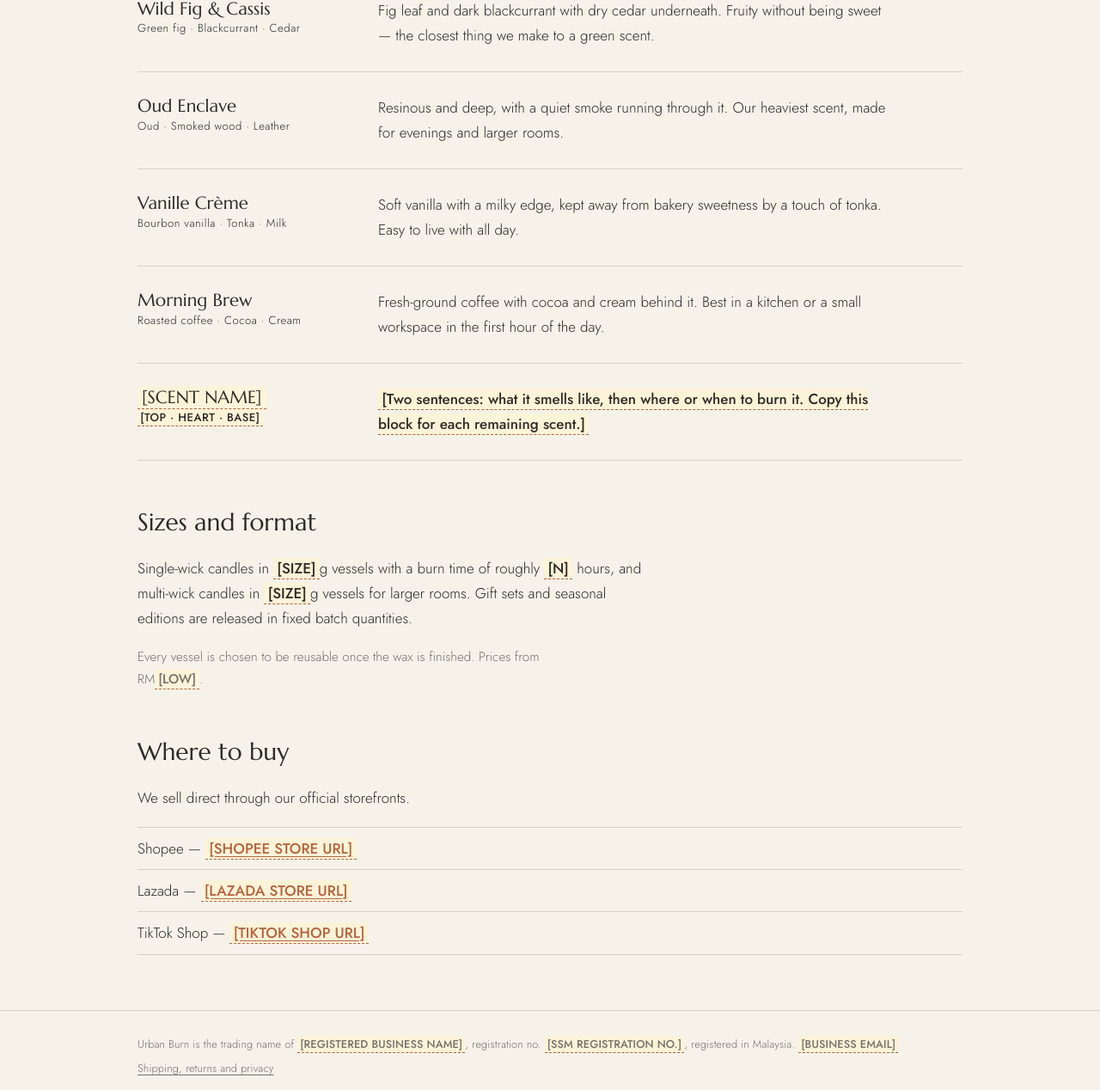
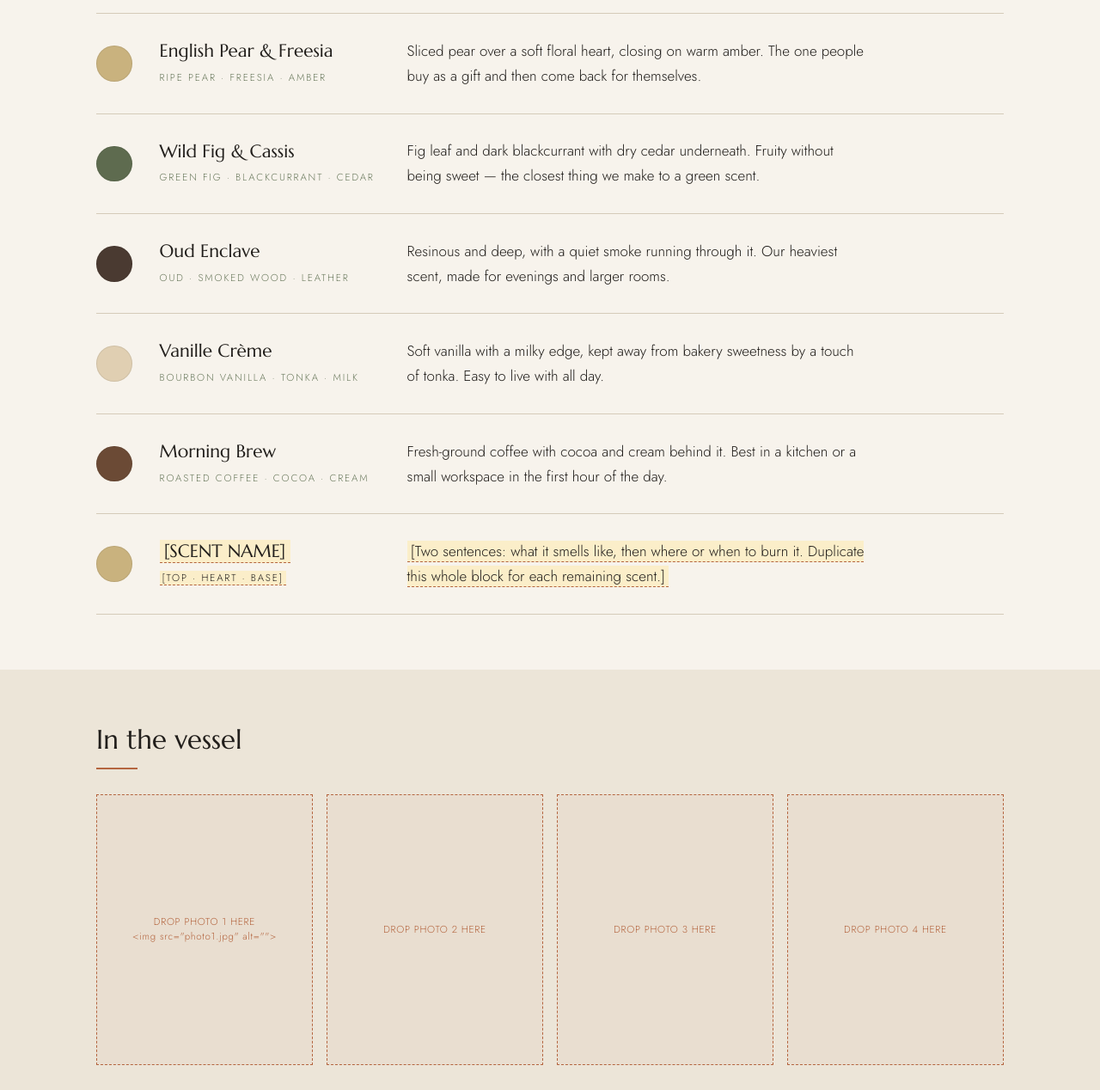
Before and after one commit to urbanburnscentedcandle/urbanburn, a plain HTML site: page index.html in a window 1280 px wide. Shown: the part 697-1965 px from the top of the page at 86% size. Drawn offline with Linux system fonts and the light colour scheme; files that its build step writes are made by us from their sources.

Commit message:
Add files via upload

```diff
--- a/index.html
+++ b/index.html
@@ -4,17 +4,94 @@
 <meta charset="utf-8">
 <meta name="viewport" content="width=device-width, initial-scale=1">
 <title>Urban Burn — Hand-poured scented candles, Malaysia</title>
-<meta name="description" content="Urban Burn hand-pours scented soy candles in Malaysia, in vessels made to be kept. English Pear &amp; Freesia, Wild Fig &amp; Cassis, Oud Enclave and more.">
+<meta name="description" content="Urban Burn hand-pours scented soy candles in Malaysia, in vessels made to be kept.">
 <link rel="preconnect" href="https://fonts.googleapis.com">
 <link rel="preconnect" href="https://fonts.gstatic.com" crossorigin>
 <link href="https://fonts.googleapis.com/css2?family=Jost:wght@300;400;500&family=Marcellus&display=swap" rel="stylesheet">
-<link rel="stylesheet" href="assets/style.css">
+<style>
+:root {
+  --ivory:#f7f3ec; --linen:#ece5d8; --ink:#211e1b; --smoke:#6f6862; --line:#d5cbb9;
+  --clay:#b4653f; --moss:#6b7a5e; --ember:#d9884f;
+  --pear:#c9b27e; --fig:#5e6b4f; --oud:#4a3a31; --vanille:#e0cfb2; --brew:#6b4a35;
+}
+*,*::before,*::after{box-sizing:border-box}
+html{-webkit-text-size-adjust:100%}
+body{margin:0;background:var(--ivory);color:var(--ink);font-family:"Jost",system-ui,-apple-system,sans-serif;font-weight:300;font-size:17px;line-height:1.7}
+h1,h2,h3,.wordmark,.scent-name{font-family:"Marcellus",Georgia,serif;font-weight:400;line-height:1.18}
+p{margin:0 0 1.15em;max-width:62ch}
+a{color:var(--clay);text-underline-offset:3px}
+a:hover{color:var(--ink)}
+a:focus-visible{outline:2px solid var(--ember);outline-offset:3px}
+.wrap{width:min(100% - 2.5rem,66rem);margin-inline:auto}
+
+.wordmark{font-size:1.1rem;letter-spacing:.3em;text-transform:uppercase;text-decoration:none;color:inherit;display:inline-flex;align-items:center;gap:.6rem}
+.wordmark .flame{width:7px;height:11px;border-radius:50% 50% 50% 50%/62% 62% 38% 38%;background:var(--ember);flex:none}
+
+.site-head{padding:1.5rem 0}
+.site-head.on-dark{background:var(--ink);color:var(--ivory)}
+.site-head .wrap{display:flex;flex-wrap:wrap;align-items:center;gap:.6rem 1.6rem}
+.site-nav{display:flex;gap:1.5rem;font-size:.78rem;letter-spacing:.14em;text-transform:uppercase;margin-left:auto}
+.site-nav a{color:var(--smoke);text-decoration:none}
+.on-dark .site-nav a{color:#a9a09a}
+.site-nav a:hover,.site-nav a[aria-current="page"]{color:var(--ink)}
+.on-dark .site-nav a:hover,.on-dark .site-nav a[aria-current="page"]{color:var(--ivory)}
+
+.hero{background:var(--ink);color:var(--ivory);padding:5rem 0 6rem;position:relative;overflow:hidden}
+.hero::after{content:"";position:absolute;top:-25%;right:-10%;width:40rem;height:40rem;background:radial-gradient(circle,rgba(217,136,79,.28) 0%,rgba(217,136,79,.06) 42%,transparent 68%);pointer-events:none}
+.hero .wrap{position:relative;z-index:1}
+.hero h1{font-size:clamp(2.4rem,7.5vw,4.4rem);margin:0 0 1.3rem;max-width:16ch}
+.hero .tagline{color:var(--ember);letter-spacing:.2em;text-transform:uppercase;font-size:.78rem;margin:0 0 1.6rem}
+.hero .lede{color:#bdb4ac;font-size:1.08rem;max-width:44ch;margin:0}
+
+.band{padding:4rem 0}
+.band.linen{background:var(--linen)}
+h1.page-title{font-size:clamp(2rem,6vw,3rem);margin:0 0 .6rem}
+h2{font-size:clamp(1.4rem,3.2vw,1.95rem);margin:0 0 1.8rem}
+.band h2:not(:first-child){margin-top:3rem}
+h2 .rule{display:block;width:3rem;height:2px;background:var(--clay);margin-top:.85rem}
+
+.scents{list-style:none;margin:0;padding:0}
+.scent{display:grid;grid-template-columns:auto 1fr;gap:.2rem 1.2rem;padding:1.8rem 0;border-top:1px solid var(--line);align-items:start}
+.scent:last-child{border-bottom:1px solid var(--line)}
+.swatch{width:2.6rem;height:2.6rem;border-radius:50%;grid-row:span 3;box-shadow:inset 0 0 0 1px rgba(0,0,0,.08)}
+.scent-name{font-size:1.3rem;margin:.1rem 0 .2rem}
+.scent-notes{font-size:.72rem;letter-spacing:.16em;text-transform:uppercase;color:var(--moss);margin:0 0 .6rem}
+.scent p.body{margin:0;max-width:54ch}
+@media(min-width:48rem){
+ .scent{grid-template-columns:2.6rem 16rem 1fr;gap:0 2rem;align-items:center}
+ .swatch{grid-row:span 2}
+ .scent-name{grid-column:2;margin:0}
+ .scent-notes{grid-column:2;margin:.3rem 0 0}
+ .scent p.body{grid-column:3;grid-row:1/span 2}
+}
+
+.gallery{display:grid;gap:1rem;grid-template-columns:repeat(auto-fit,minmax(12rem,1fr));margin:0 0 2rem}
+.slot{aspect-ratio:4/5;border:1px dashed var(--clay);background:rgba(180,101,63,.05);display:grid;place-content:center;text-align:center;padding:1rem;color:var(--clay);font-size:.72rem;letter-spacing:.06em;line-height:1.5}
+.slot img{width:100%;height:100%;object-fit:cover}
+
+.channels,.care{list-style:none;padding:0;margin:1.4rem 0 0}
+.channels li{padding:.8rem 0;border-bottom:1px solid var(--line)}
+.channels li:first-child{border-top:1px solid var(--line)}
+.care li{padding:1rem 0;border-bottom:1px solid var(--line);max-width:62ch}
+.care strong{font-weight:500}
+.meta{color:var(--smoke);font-size:.95rem}
+
+.fill{background:#fbeec9;border-bottom:1px dashed var(--clay);padding:0 .25em;color:var(--ink)}
+
+.site-foot{background:var(--ink);color:#8e8780;padding:2.6rem 0 3.2rem;font-size:.8rem}
+.site-foot .wordmark{color:var(--ivory);margin-bottom:1.2rem}
+.site-foot p{max-width:none;margin:0 0 .4rem}
+.site-foot a{color:#b6aca4}
+
+@media(prefers-reduced-motion:reduce){*{animation:none!important;transition:none!important}}
+
+</style>
 </head>
 <body>
 
-<header class="site-head">
+<header class="site-head on-dark">
   <div class="wrap">
-    <a class="wordmark" href="index.html">Urban Burn</a>
+    <a class="wordmark" href="index.html"><span class="flame"></span>Urban Burn</a>
     <nav class="site-nav">
       <a href="index.html" aria-current="page">Scents</a>
       <a href="care.html">Care</a>
@@ -25,87 +102,91 @@
 
 <section class="hero">
   <div class="wrap">
+    <p class="tagline">Light it. Let the city wait.</p>
     <h1>Hand-poured in small batches.</h1>
-    <p class="tagline">Light it. Let the city wait.</p>
     <p class="lede">Soy wax candles in vessels beautiful enough to keep and affordable enough to give. Poured, cured and packed by hand in Malaysia.</p>
   </div>
 </section>
 
 <main>
-  <div class="wrap">
 
-    <h2>The range</h2>
-    <ul class="scents">
+  <section class="band">
+    <div class="wrap">
+      <h2>The range<span class="rule"></span></h2>
+      <ul class="scents">
+      <li class="scent">
+        <span class="swatch" style="background: var(--pear)"></span>
+        <h3 class="scent-name">English Pear &amp; Freesia</h3>
+        <p class="scent-notes">Ripe pear · Freesia · Amber</p>
+        <p class="body">Sliced pear over a soft floral heart, closing on warm amber. The one people buy as a gift and then come back for themselves.</p>
+      </li>
+      <li class="scent">
+        <span class="swatch" style="background: var(--fig)"></span>
+        <h3 class="scent-name">Wild Fig &amp; Cassis</h3>
+        <p class="scent-notes">Green fig · Blackcurrant · Cedar</p>
+        <p class="body">Fig leaf and dark blackcurrant with dry cedar underneath. Fruity without being sweet — the closest thing we make to a green scent.</p>
+      </li>
+      <li class="scent">
+        <span class="swatch" style="background: var(--oud)"></span>
+        <h3 class="scent-name">Oud Enclave</h3>
+        <p class="scent-notes">Oud · Smoked wood · Leather</p>
+        <p class="body">Resinous and deep, with a quiet smoke running through it. Our heaviest scent, made for evenings and larger rooms.</p>
+      </li>
+      <li class="scent">
+        <span class="swatch" style="background: var(--vanille)"></span>
+        <h3 class="scent-name">Vanille Crème</h3>
+        <p class="scent-notes">Bourbon vanilla · Tonka · Milk</p>
+        <p class="body">Soft vanilla with a milky edge, kept away from bakery sweetness by a touch of tonka. Easy to live with all day.</p>
+      </li>
+      <li class="scent">
+        <span class="swatch" style="background: var(--brew)"></span>
+        <h3 class="scent-name">Morning Brew</h3>
+        <p class="scent-notes">Roasted coffee · Cocoa · Cream</p>
+        <p class="body">Fresh-ground coffee with cocoa and cream behind it. Best in a kitchen or a small workspace in the first hour of the day.</p>
+      </li>
+      <li class="scent">
+        <span class="swatch" style="background: var(--pear)"></span>
+        <h3 class="scent-name"><span class="fill">[SCENT NAME]</span></h3>
+        <p class="scent-notes"><span class="fill">[TOP · HEART · BASE]</span></p>
+        <p class="body"><span class="fill">[Two sentences: what it smells like, then where or when to burn it. Duplicate this whole block for each remaining scent.]</span></p>
+      </li>
+      </ul>
+    </div>
+  </section>
 
-      <li class="scent">
-        <div>
-          <div class="scent-name">English Pear &amp; Freesia</div>
-          <p class="scent-notes">Ripe pear · Freesia · Amber</p>
-        </div>
-        <p>Sliced pear over a soft floral heart, closing on warm amber. The one people buy as a gift and then come back for themselves.</p>
-      </li>
+  <section class="band linen">
+    <div class="wrap">
+      <h2>In the vessel<span class="rule"></span></h2>
+      <div class="gallery">
+        <div class="slot">DROP PHOTO 1 HERE<br>&lt;img src="photo1.jpg" alt=""&gt;</div>
+        <div class="slot">DROP PHOTO 2 HERE</div>
+        <div class="slot">DROP PHOTO 3 HERE</div>
+        <div class="slot">DROP PHOTO 4 HERE</div>
+      </div>
+      <p>Single-wick candles in <span class="fill">[SIZE]</span>g vessels burn for roughly <span class="fill">[N]</span> hours. Multi-wick candles in <span class="fill">[SIZE]</span>g vessels are made for larger rooms. Gift sets and seasonal editions are released in fixed batch quantities.</p>
+      <p class="meta">Every vessel is chosen to be reusable once the wax is finished. Prices from RM<span class="fill">[LOW]</span>.</p>
+    </div>
+  </section>
 
-      <li class="scent">
-        <div>
-          <div class="scent-name">Wild Fig &amp; Cassis</div>
-          <p class="scent-notes">Green fig · Blackcurrant · Cedar</p>
-        </div>
-        <p>Fig leaf and dark blackcurrant with dry cedar underneath. Fruity without being sweet — the closest thing we make to a green scent.</p>
-      </li>
+  <section class="band">
+    <div class="wrap">
+      <h2>Where to buy<span class="rule"></span></h2>
+      <p>We sell direct through our official storefronts.</p>
+      <ul class="channels">
+        <li>Shopee — <a href="#"><span class="fill">[SHOPEE STORE URL]</span></a></li>
+        <li>Lazada — <a href="#"><span class="fill">[LAZADA STORE URL]</span></a></li>
+        <li>TikTok Shop — <a href="#"><span class="fill">[TIKTOK SHOP URL]</span></a></li>
+      </ul>
+    </div>
+  </section>
 
-      <li class="scent">
-        <div>
-          <div class="scent-name">Oud Enclave</div>
-          <p class="scent-notes">Oud · Smoked wood · Leather</p>
-        </div>
-        <p>Resinous and deep, with a quiet smoke running through it. Our heaviest scent, made for evenings and larger rooms.</p>
-      </li>
-
-      <li class="scent">
-        <div>
-          <div class="scent-name">Vanille Crème</div>
-          <p class="scent-notes">Bourbon vanilla · Tonka · Milk</p>
-        </div>
-        <p>Soft vanilla with a milky edge, kept away from bakery sweetness by a touch of tonka. Easy to live with all day.</p>
-      </li>
-
-      <li class="scent">
-        <div>
-          <div class="scent-name">Morning Brew</div>
-          <p class="scent-notes">Roasted coffee · Cocoa · Cream</p>
-        </div>
-        <p>Fresh-ground coffee with cocoa and cream behind it. Best in a kitchen or a small workspace in the first hour of the day.</p>
-      </li>
-
-      <li class="scent">
-        <div>
-          <div class="scent-name"><span class="fill">[SCENT NAME]</span></div>
-          <p class="scent-notes"><span class="fill">[TOP · HEART · BASE]</span></p>
-        </div>
-        <p><span class="fill">[Two sentences: what it smells like, then where or when to burn it. Copy this block for each remaining scent.]</span></p>
-      </li>
-
-    </ul>
-
-    <h2>Sizes and format</h2>
-    <p>Single-wick candles in <span class="fill">[SIZE]</span>g vessels with a burn time of roughly <span class="fill">[N]</span> hours, and multi-wick candles in <span class="fill">[SIZE]</span>g vessels for larger rooms. Gift sets and seasonal editions are released in fixed batch quantities.</p>
-    <p class="meta">Every vessel is chosen to be reusable once the wax is finished. Prices from RM<span class="fill">[LOW]</span>.</p>
-
-    <h2>Where to buy</h2>
-    <p>We sell direct through our official storefronts.</p>
-    <ul class="channels">
-      <li>Shopee — <a href="[SHOPEE STORE URL]"><span class="fill">[SHOPEE STORE URL]</span></a></li>
-      <li>Lazada — <a href="[LAZADA STORE URL]"><span class="fill">[LAZADA STORE URL]</span></a></li>
-      <li>TikTok Shop — <a href="[TIKTOK SHOP URL]"><span class="fill">[TIKTOK SHOP URL]</span></a></li>
-    </ul>
-
-  </div>
 </main>
 
 <footer class="site-foot">
   <div class="wrap">
-    <p>Urban Burn is the trading name of <span class="fill">[REGISTERED BUSINESS NAME]</span>, registration no. <span class="fill">[SSM REGISTRATION NO.]</span>, registered in Malaysia. <span class="fill">[BUSINESS EMAIL]</span></p>
-    <p><a href="policies.html">Shipping, returns and privacy</a></p>
+    <a class="wordmark" href="index.html"><span class="flame"></span>Urban Burn</a>
+    <p>Trading name of <span class="fill">[REGISTERED BUSINESS NAME]</span>, registration no. <span class="fill">[SSM REGISTRATION NO.]</span>, registered in Malaysia.</p>
+    <p><span class="fill">[BUSINESS EMAIL]</span> &nbsp;·&nbsp; <a href="policies.html">Shipping, returns and privacy</a></p>
   </div>
 </footer>
 
```
